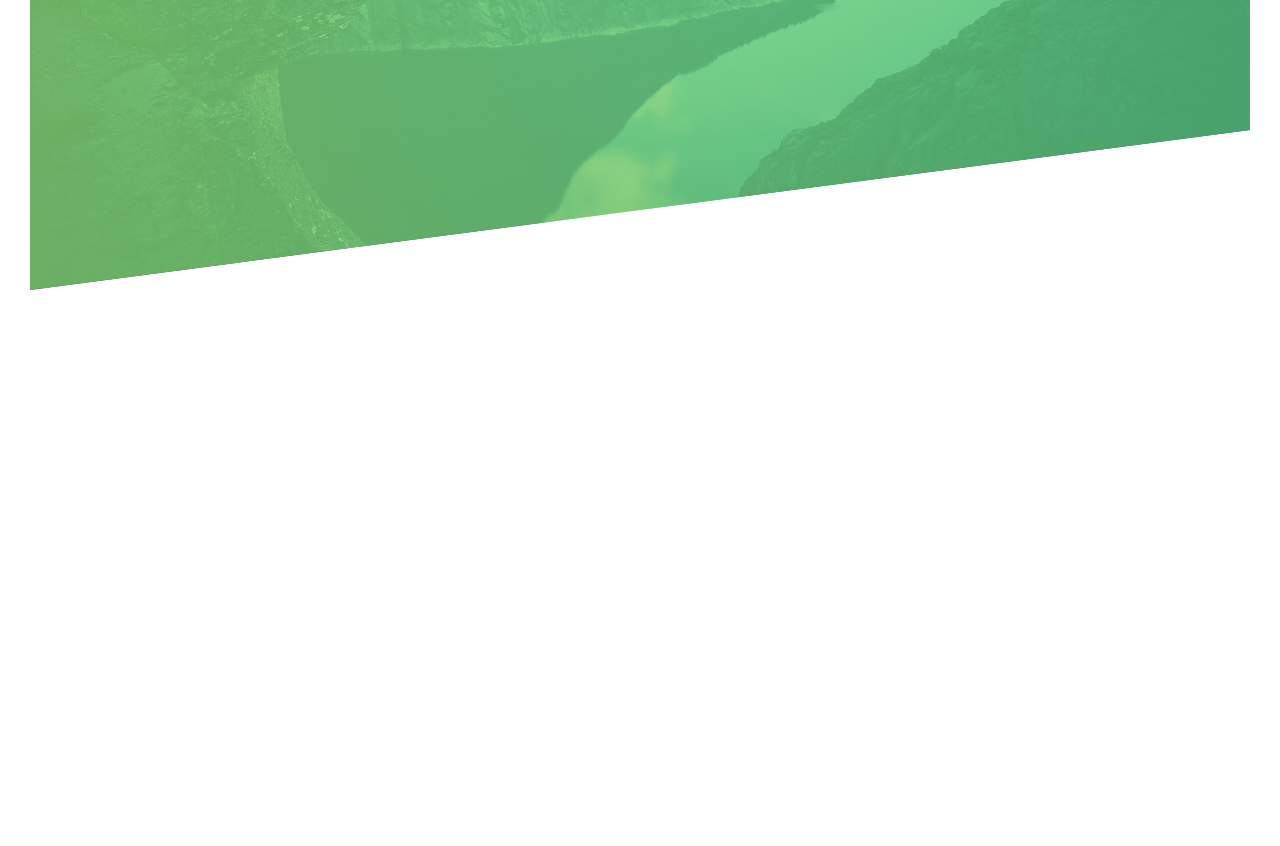
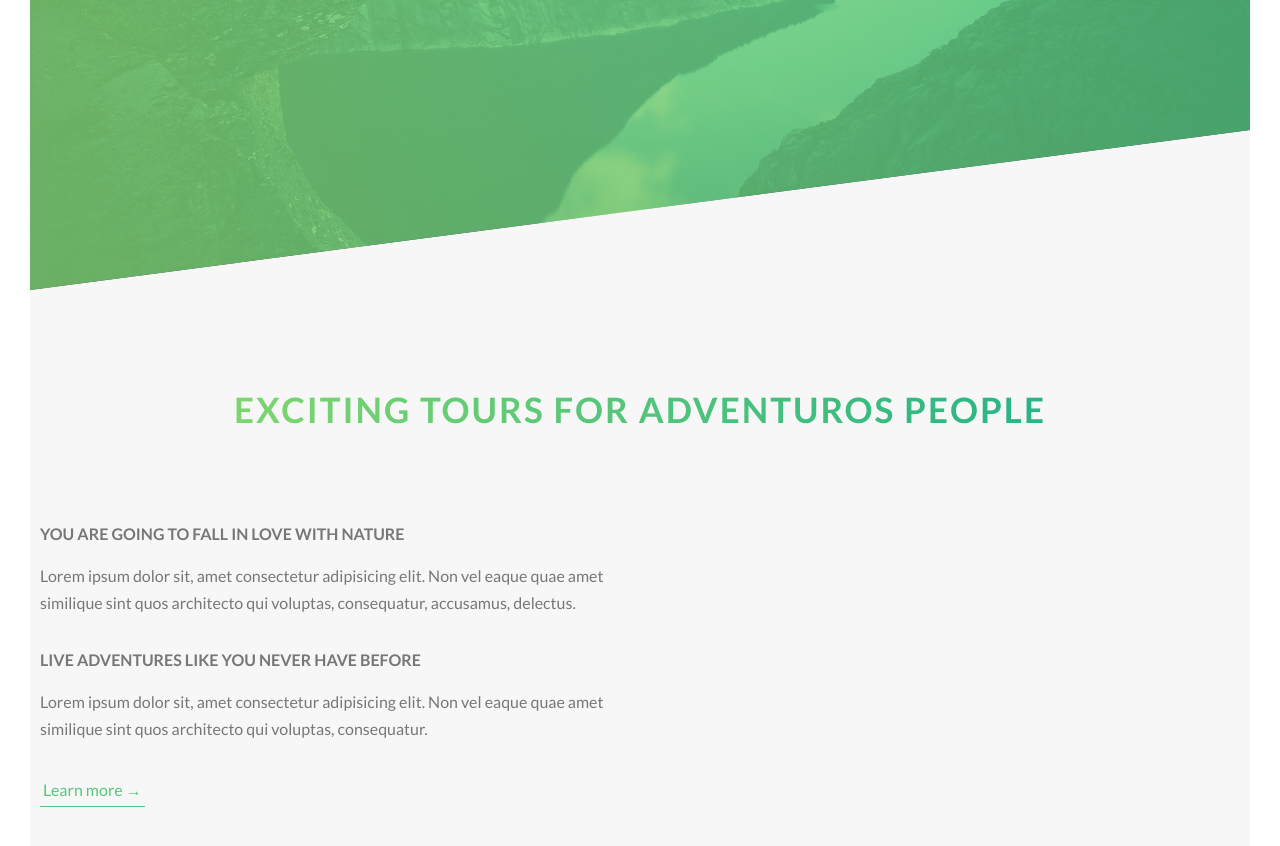
Before and after one commit to nemanjamalesija/Natours-SaSS, a React (Vite) app: page / in a window 1280 px wide. Shown: the part 500-1346 px from the top of the page. Before the commit the page ends 820 px from the top, so only its background shows below. Built offline with nearby package versions, Linux system fonts and the light colour scheme.

Commit message:
Add text area about section

```diff
--- a/src/App.tsx
+++ b/src/App.tsx
@@ -1,9 +1,11 @@
 import Header from './components/Header';
+import About from './pages/About';
 
 function App() {
   return (
     <div className='App'>
       <Header />
+      <About />
     </div>
   );
 }
--- a/src/components/Header.tsx
+++ b/src/components/Header.tsx
@@ -1,10 +1,6 @@
 import logoWhite from '../img/logoWhite.png';
 
 const Header = () => {
-  const mast = {
-    slast: 'glast',
-  };
-
   return (
     <header className='header'>
       <div className='header__logo-box'>
--- a/src/css/index.css
+++ b/src/css/index.css
@@ -4,11 +4,15 @@
 ::after {
   margin: 0;
   padding: 0;
-  box-sizing: border-box;
+  box-sizing: inherit;
 }
 
 html {
   font-size: 62.5%;
+}
+
+body {
+  box-sizing: border-box;
 }
 
 @keyframes moveInLeft {
@@ -77,6 +81,58 @@ body {
   animation-timing-function: ease-out;
 }
 
+.heading-secondary {
+  font-size: 3.5rem;
+  text-transform: uppercase;
+  font-weight: 700;
+  background-image: linear-gradient(to right, #7ed56f, #28b485);
+  display: inline-block;
+  background-clip: text;
+  -webkit-background-clip: text;
+  color: transparent;
+  letter-spacing: 2px;
+  transition: all 0.2s;
+}
+.heading-secondary:hover {
+  transform: skewY(2deg) skewX(15deg) scale(1.1);
+  text-shadow: 0.5rem 1rem 2rem rgba(0, 0, 0, 0.2);
+}
+
+.heading-tertiary {
+  font-size: 1.6rem;
+  font-weight: 700;
+  text-transform: uppercase;
+}
+
+.paragraph {
+  font-size: 1.6rem;
+}
+.paragraph:not(:last-child) {
+  margin-bottom: 3rem;
+}
+
+.u-center-text {
+  text-align: center;
+}
+
+.u-margin-bottom-small {
+  margin-bottom: 1.5rem;
+}
+
+.u-margin-bottom-medium {
+  margin-bottom: 4rem;
+}
+
+.u-margin-bottom-big {
+  margin-bottom: 8rem;
+}
+
+.section-about {
+  background-color: #f7f7f7;
+  padding: 25rem 0;
+  margin-top: -20vh;
+}
+
 .btn:link,
 .btn:visited {
   text-transform: uppercase;
@@ -86,6 +142,7 @@ body {
   border-radius: 10rem;
   transition: all 0.2s;
   position: relative;
+  font-size: 1.6rem;
 }
 .btn:link:hover,
 .btn:visited:hover {
@@ -125,9 +182,30 @@ body {
   animation-delay: 0.75s;
   animation-timing-function: ease-out;
   animation-fill-mode: backwards;
+  font-size: 1.6rem;
 }
 .btn--white:after {
   background-color: #fff;
+}
+
+.btn-text:link, .btn-text:visited {
+  font-size: 1.6rem;
+  color: #55c67a;
+  display: inline-block;
+  text-decoration: none;
+  border-bottom: 1px solid #55c67a;
+  padding: 3px;
+  transition: all 0.2s;
+}
+.btn-text:hover {
+  background-color: #55c67a;
+  color: #fff;
+  box-shadow: 0 1rem 2rem rgba(0, 0, 0, 0.15);
+  transform: translateY(-2px);
+}
+.btn-text:active {
+  box-shadow: 0 0.5rem 1rem rgba(0, 0, 0, 0.15);
+  transform: translateY(-2px);
 }
 
 .header {
@@ -154,4 +232,11 @@ body {
   text-align: center;
 }
 
+.row {
+  display: grid;
+  grid-template-columns: 1fr 1fr;
+  width: 120rem;
+  margin: 0 auto;
+}
+
 /*# sourceMappingURL=index.css.map */
--- /dev/null
+++ b/src/pages/About.tsx
@@ -0,0 +1,33 @@
+const About = () => {
+  return (
+    <section className='section section-about'>
+      <div className='u-center-text u-margin-bottom-big'>
+        <h2 className='heading-secondary'>Exciting tours for adventuros people</h2>
+      </div>
+      <div className='row'>
+        <div className='col-1-of-2'>
+          <h3 className='heading-tertiary u-margin-bottom-small'>
+            You are going to fall in love with nature
+          </h3>
+          <p className='paragraph'>
+            Lorem ipsum dolor sit, amet consectetur adipisicing elit. Non vel eaque quae
+            amet similique sint quos architecto qui voluptas, consequatur, accusamus,
+            delectus.
+          </p>
+          <h3 className='heading-tertiary u-margin-bottom-small'>
+            Live adventures like you never have before
+          </h3>
+          <p className='paragraph'>
+            Lorem ipsum dolor sit, amet consectetur adipisicing elit. Non vel eaque quae
+            amet similique sint quos architecto qui voluptas, consequatur.
+          </p>
+          <a href='#' className='btn-text'>
+            Learn more &rarr;
+          </a>
+        </div>
+        <div className='col-1-of-2'></div>
+      </div>
+    </section>
+  );
+};
+export default About;
--- a/src/sass/abstracts/_variables.scss
+++ b/src/sass/abstracts/_variables.scss
@@ -3,5 +3,9 @@ $color-primary-light: #7ed56f;
 $color-primary-dark: #28b485;
 
 $color-grey-dark: #777;
+$color-grey-light-1: #f7f7f7;
 $color-white: #fff;
 $color-black: #000;
+
+// font
+$default-font-size: 1.6rem;
--- a/src/sass/base/_typography.scss
+++ b/src/sass/base/_typography.scss
@@ -1,6 +1,8 @@
+@import '../abstracts/variables';
+
 body {
   font-family: 'Lato', sans-serif;
-  font-size: 1.6rem;
+  font-size: $default-font-size;
   line-height: 1.7;
   color: #777;
   padding: 3rem;
@@ -33,3 +35,35 @@ body {
     animation-timing-function: ease-out;
   }
 }
+
+.heading-secondary {
+  font-size: 3.5rem;
+  text-transform: uppercase;
+  font-weight: 700;
+  background-image: linear-gradient(to right, $color-primary-light, $color-primary-dark);
+  display: inline-block;
+  background-clip: text;
+  -webkit-background-clip: text;
+  color: transparent;
+  letter-spacing: 2px;
+  transition: all 0.2s;
+
+  &:hover {
+    transform: skewY(2deg) skewX(15deg) scale(1.1);
+    text-shadow: 0.5rem 1rem 2rem rgba($color-black, 0.2);
+  }
+}
+
+.heading-tertiary {
+  font-size: $default-font-size;
+  font-weight: 700;
+  text-transform: uppercase;
+}
+
+.paragraph {
+  font-size: $default-font-size;
+
+  &:not(:last-child) {
+    margin-bottom: 3rem;
+  }
+}
--- a/src/sass/base/_utilities.scss
+++ b/src/sass/base/_utilities.scss
@@ -0,0 +1,14 @@
+.u-center-text {
+  text-align: center;
+}
+
+.u-margin-bottom-small {
+  margin-bottom: 1.5rem;
+}
+
+.u-margin-bottom-medium {
+  margin-bottom: 4rem;
+}
+.u-margin-bottom-big {
+  margin-bottom: 8rem;
+}
--- a/src/sass/components/_button.scss
+++ b/src/sass/components/_button.scss
@@ -7,6 +7,7 @@
   border-radius: 10rem;
   transition: all 0.2s;
   position: relative;
+  font-size: $default-font-size;
 
   &:hover {
     transform: translateY(-0.3rem);
@@ -38,8 +39,8 @@
 }
 
 .btn--white {
-  background-color: #fff;
-  color: #777;
+  background-color: $color-white;
+  color: $color-grey-dark;
   margin-top: 5.6rem;
 
   animation: moveInTop;
@@ -47,8 +48,34 @@
   animation-delay: 0.75s;
   animation-timing-function: ease-out;
   animation-fill-mode: backwards;
+  font-size: $default-font-size;
 
   &:after {
-    background-color: #fff;
+    background-color: $color-white;
   }
 }
+
+.btn-text {
+  &:link,
+  &:visited {
+    font-size: $default-font-size;
+    color: $color-primary;
+    display: inline-block;
+    text-decoration: none;
+    border-bottom: 1px solid $color-primary;
+    padding: 3px;
+    transition: all 0.2s;
+  }
+
+  &:hover {
+    background-color: $color-primary;
+    color: $color-white;
+    box-shadow: 0 1rem 2rem rgba($color-black, 0.15);
+    transform: translateY(-2px);
+  }
+
+  &:active {
+    box-shadow: 0 0.5rem 1rem rgba($color-black, 0.15);
+    transform: translateY(-2px);
+  }
+}
--- /dev/null
+++ b/src/sass/layout/_grid.scss
@@ -0,0 +1,6 @@
+.row {
+  display: grid;
+  grid-template-columns: 1fr 1fr;
+  width: 120rem;
+  margin: 0 auto;
+}
--- a/src/sass/main.scss
+++ b/src/sass/main.scss
@@ -14,3 +14,4 @@
 @import './components/button';
 
 @import './layout/header';
+@import './layout/grid';
--- a/src/sass/pages/_home.scss
+++ b/src/sass/pages/_home.scss
@@ -0,0 +1,5 @@
+.section-about {
+  background-color: $color-grey-light-1;
+  padding: 25rem 0;
+  margin-top: -20vh;
+}
```
Also changed, not shown: 1 other file (tests, documents, lock files or other folders).
